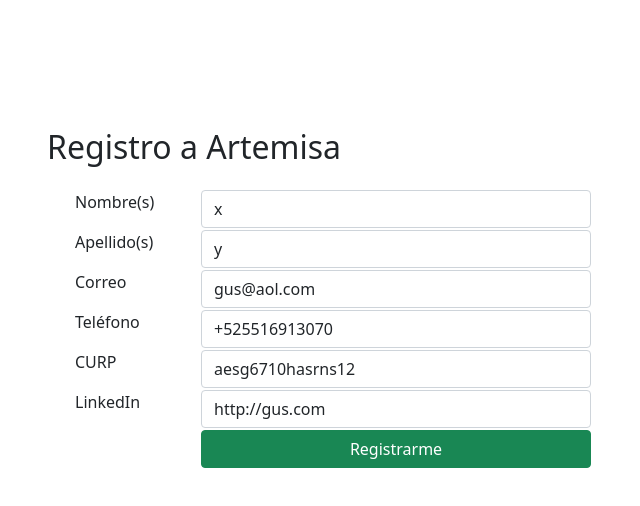
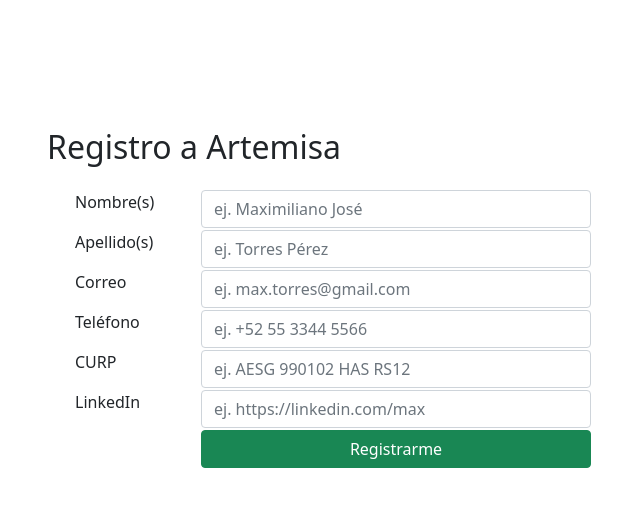
Before and after one commit to qbits-mx/simple-vue, a Vue app: page / in a window 1280 px wide. Shown: the top 506 px of the page, without its empty margins (313-953 px from the left). Built offline with nearby package versions, Linux system fonts and the light colour scheme.

Commit message:
adding summy values

```diff
--- a/src/views/HomeView.vue
+++ b/src/views/HomeView.vue
@@ -147,25 +147,36 @@
    setup() {
       console.log(backendUrl)
    },
+   mounted() {
+    //this.setVars()
+   },
    data: function () {
        return {
-         name: "x",
+         name: "",
          msgName:"",
-         last: "y",
+         last: "",
          msgLast:"",
-         mail: "gus@aol.com",
+         mail: "",
          msgMail:"",
-         curp : "aesg6710hasrns12",
+         curp : "",
          msgCurp:"",
-         linkedin: "http://gus.com",
+         linkedin: "",
          msgLinkedin:"",
-         phone: "+525516913070",
+         phone: "",
          msgPhone:"",
          systemErrors:"",
          allCorrect: true
        }
    },
    methods: {
+     setVars: function(){
+      this.name="Miguel"
+      this.last="Hidalgo y Costilla"
+      this.mail="mike@aol.com"
+      this.curp="AESG671022HASRNS12"
+      this.linkedin="https://www.linkedin.com/in/gustavo-adolfo-arellano-sandoval-085021b0/"
+      this.phone="+525516913070"
+     },
      validateUrl: function() {
         this.msgLinkedin = ""
         if(this.linkedin.length>70) {
```
